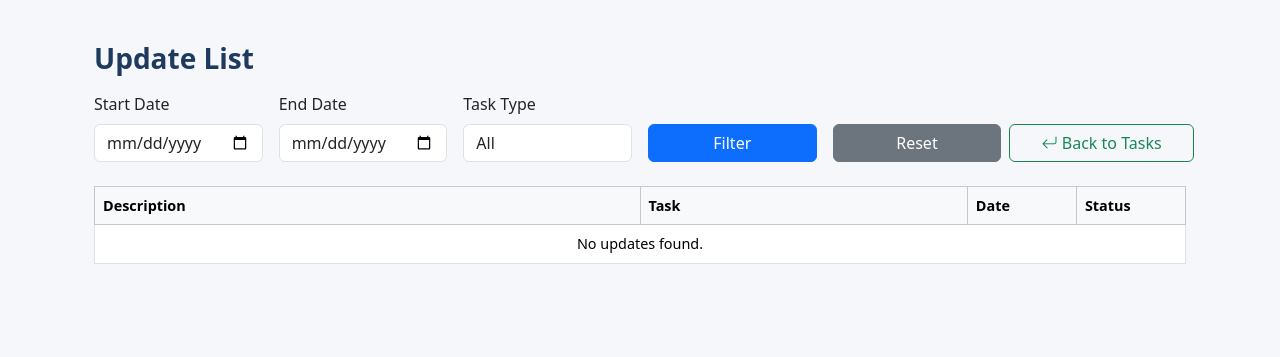
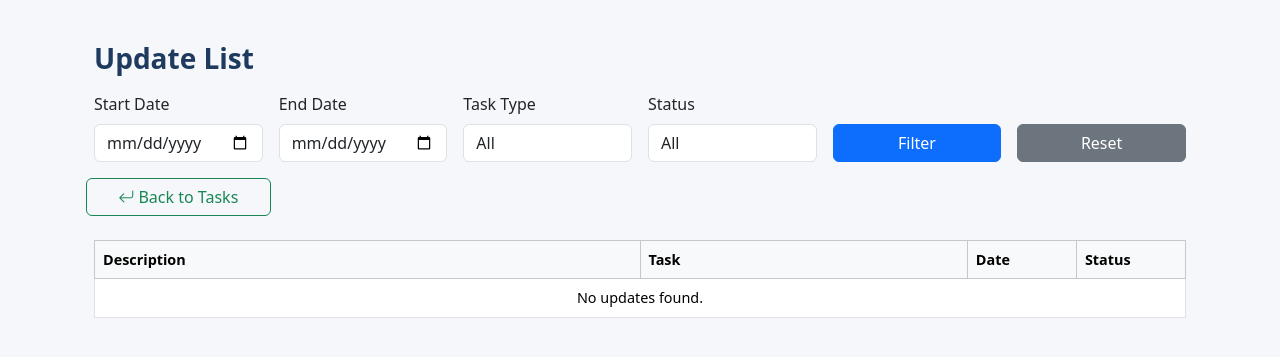
Before and after one commit to bhadrinath95/worktracker, a Django app: page /task/update_filter/ in a window 1280 px wide. Shown: the part 56-413 px from the top of the page. Run offline with Django 5.2, Linux system fonts and the light colour scheme; a user stored in the database is signed in; data comes from the database, SQL or seed files in the repository; both versions use the stored data as it was after the commit; some libraries are stand-ins or nearby versions.

Commit message:
Initial commit

```diff
--- a/selftracker/settings.py
+++ b/selftracker/settings.py
@@ -146,8 +146,3 @@ EMAIL_BACKEND = 'django.core.mail.backends.smtp.EmailBackend'
 EMAIL_USE_TLS = True
 EMAIL_HOST = 'smtp.gmail.com'
 EMAIL_PORT = 587
-
-EMAIL_HOST_USER = 'tenctech10c@gmail.com'  # your Gmail
-EMAIL_HOST_PASSWORD = 'arbo kcjz pzbm pzql'  # App password, not Gmail password
-
-DEFAULT_FROM_EMAIL = 'Bhadri Tracker <tenctech10c@gmail.com>'
--- a/templates/tracker/update_filter.html
+++ b/templates/tracker/update_filter.html
@@ -23,6 +23,20 @@
                     <option value="{{ type.id }}"
                         {% if type.id|stringformat:"s" == selected_task_type %}selected{% endif %}>
                         {{ type.name }}
+                    </option>
+                {% endfor %}
+            </select>
+        </div>
+
+        <div class="col-md-2">
+            <label class="form-label">Status</label>
+            <select name="status" class="form-control">
+                <option value="">All</option>
+
+                {% for value, label in statuses %}
+                    <option value="{{ value }}"
+                        {% if value == selected_status %}selected{% endif %}>
+                        {{ label }}
                     </option>
                 {% endfor %}
             </select>
@@ -61,7 +75,10 @@
             </thead>
             <tbody>
                 {% for update in updates %}
-                <tr>
+                <tr
+                    onclick="window.location.href=`{% url 'tracker:update_list' update.task.id %}`"
+                    style="cursor:pointer;"
+                >
                     <td style="white-space: pre-line; word-break: break-word;">{{ update.description|linebreaks }}</td>
                     <td>{{ update.task.name }}</td>
                     <td>{{ update.date }}</td>
--- a/tracker/views.py
+++ b/tracker/views.py
@@ -253,16 +253,16 @@ class TaskDeleteView(LoginRequiredMixin, DeleteView):
     success_url = reverse_lazy('tracker:task_list')
 
 @login_required
-@login_required
 def update_filter(request):
 
     start_date = request.GET.get('start_date')
     end_date = request.GET.get('end_date')
     task_type_id = request.GET.get('task_type')
+    status = request.GET.get('status')
 
     updates = Update.objects.none()
 
-    if start_date or end_date or task_type_id:
+    if start_date or end_date or task_type_id or status:
         updates = (
             Update.objects
             .select_related('task', 'task__task_type')
@@ -282,12 +282,17 @@ def update_filter(request):
         if task_type_id:
             updates = updates.filter(task__task_type_id=task_type_id)
 
+        if status:
+            updates = updates.filter(status=status)
+
     context = {
         'updates': updates,
         'start_date': start_date or '',
         'end_date': end_date or '',
         'task_types': TaskType.objects.all(),
         'selected_task_type': task_type_id or '',
+        'statuses': Update.STATUS_CHOICES,
+        'selected_status': status or '',
     }
 
     return render(request, 'tracker/update_filter.html', context)
```
Also changed, not shown: db.sqlite3.
